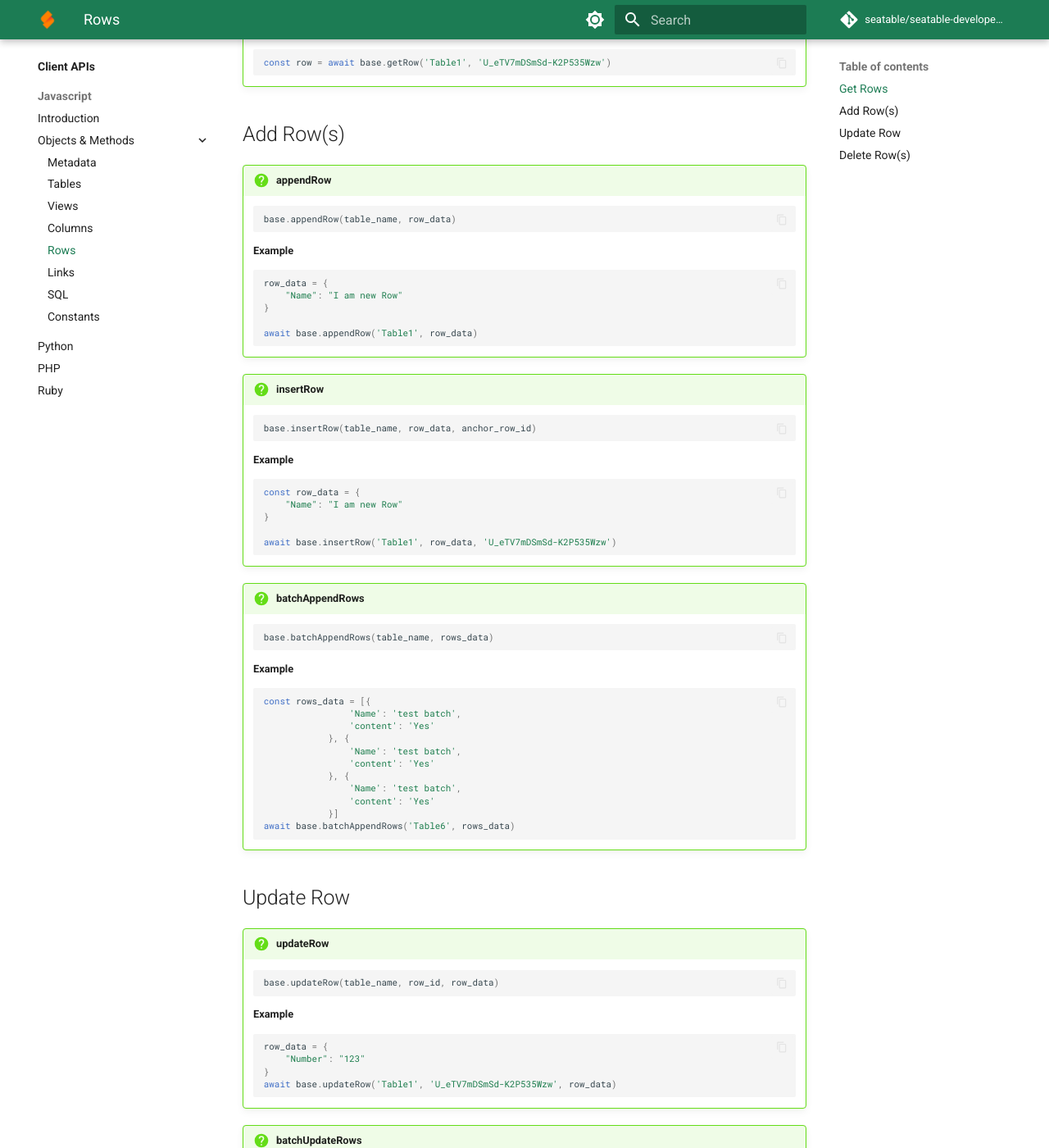
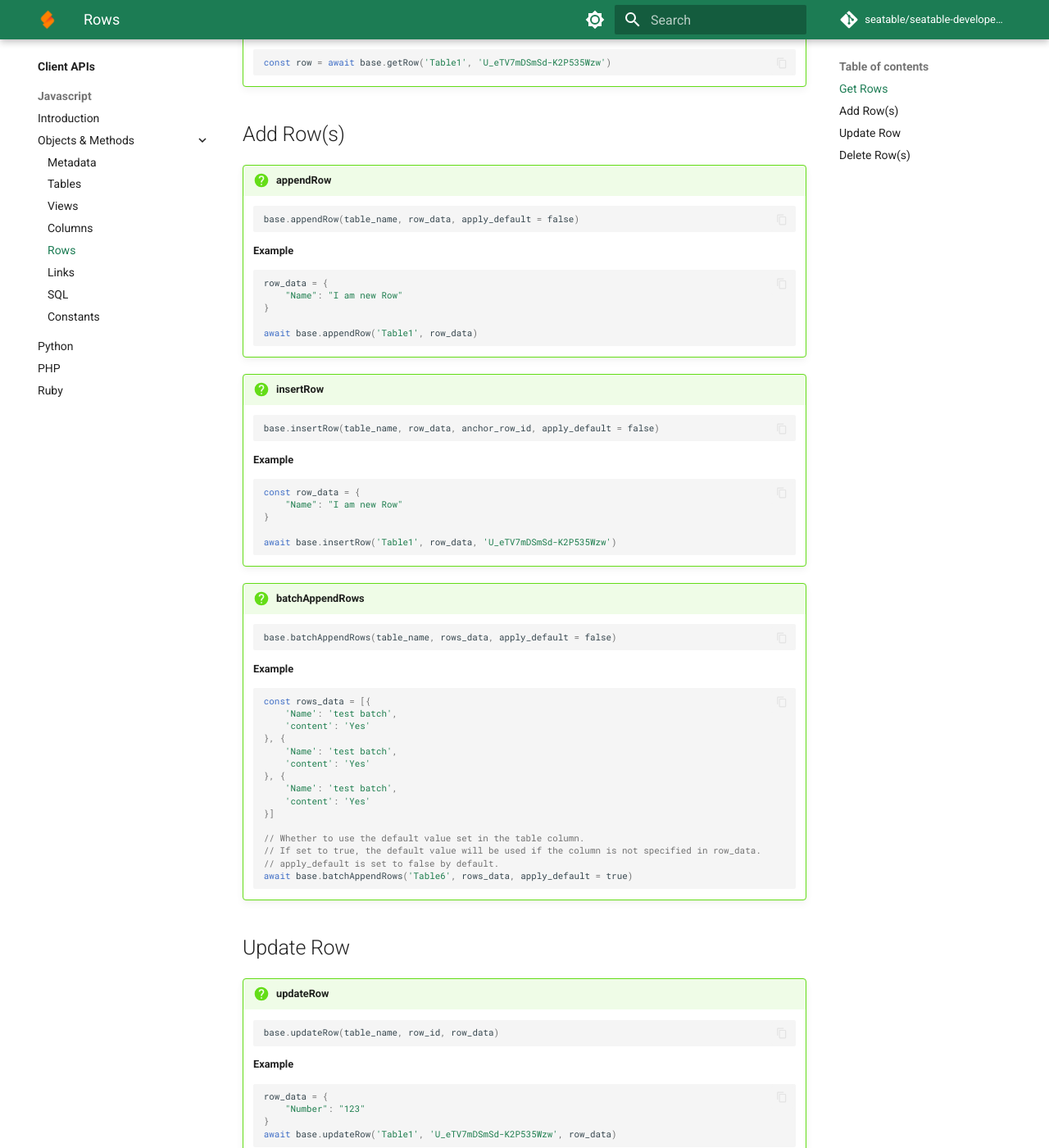
Before and after one commit to seatable/seatable-developer-docs, an MkDocs documentation site: the page built from docs/clients/javascript/rows.md, in a window 1280 px wide and 1400 px high, scrolled down 560 px. Shown: the whole window at 82% size. Built offline with MkDocs 1.6.1 and Material for MkDocs 9.7.7, drawn with Linux system fonts in a browser that asks for light colours; comment, search, counter and statistics services are not loaded.

Commit message:
feat(row): support apply_default via adding row(s)

````diff
--- a/docs/clients/javascript/rows.md
+++ b/docs/clients/javascript/rows.md
@@ -30,7 +30,7 @@
 !!! question "appendRow"
 
     ``` js
-    base.appendRow(table_name, row_data)
+    base.appendRow(table_name, row_data, apply_default = false)
     ```
 
     __Example__
@@ -45,7 +45,7 @@
 !!! question "insertRow"
 
     ``` js
-    base.insertRow(table_name, row_data, anchor_row_id)
+    base.insertRow(table_name, row_data, anchor_row_id, apply_default = false)
     ```
 
     __Example__
@@ -60,22 +60,27 @@
 !!! question "batchAppendRows"
 
     ``` js
-    base.batchAppendRows(table_name, rows_data)
+    base.batchAppendRows(table_name, rows_data, apply_default = false)
     ```
 
-    __Example__
+    **Example**
+
     ``` js
     const rows_data = [{
-                    'Name': 'test batch',
-                    'content': 'Yes'
-                }, {
-                    'Name': 'test batch',
-                    'content': 'Yes'
-                }, {
-                    'Name': 'test batch',
-                    'content': 'Yes'
-                }]
-    await base.batchAppendRows('Table6', rows_data)
+        'Name': 'test batch',
+        'content': 'Yes'
+    }, {
+        'Name': 'test batch',
+        'content': 'Yes'
+    }, {
+        'Name': 'test batch',
+        'content': 'Yes'
+    }]
+
+    // Whether to use the default value set in the table column.
+    // If set to true, the default value will be used if the column is not specified in row_data.
+    // apply_default is set to false by default.
+    await base.batchAppendRows('Table6', rows_data, apply_default = true)
     ```
 
 ## Update Row
````
